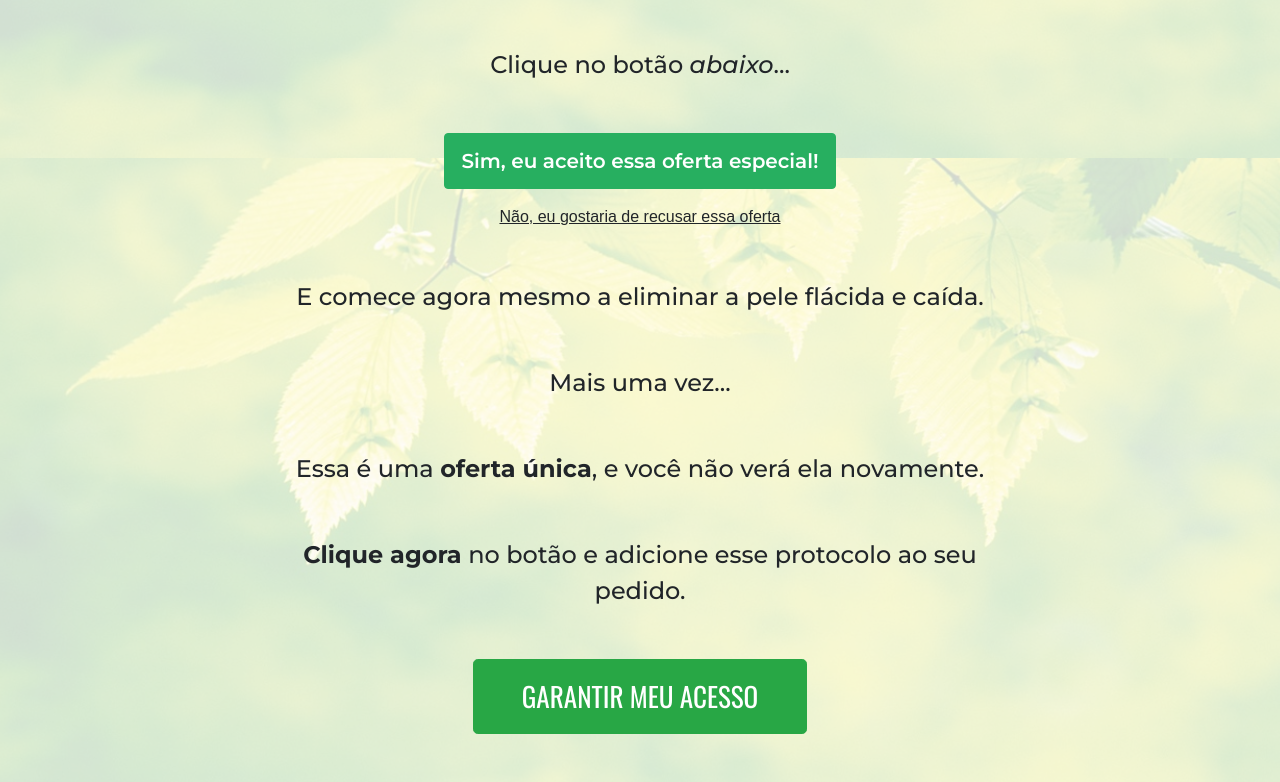
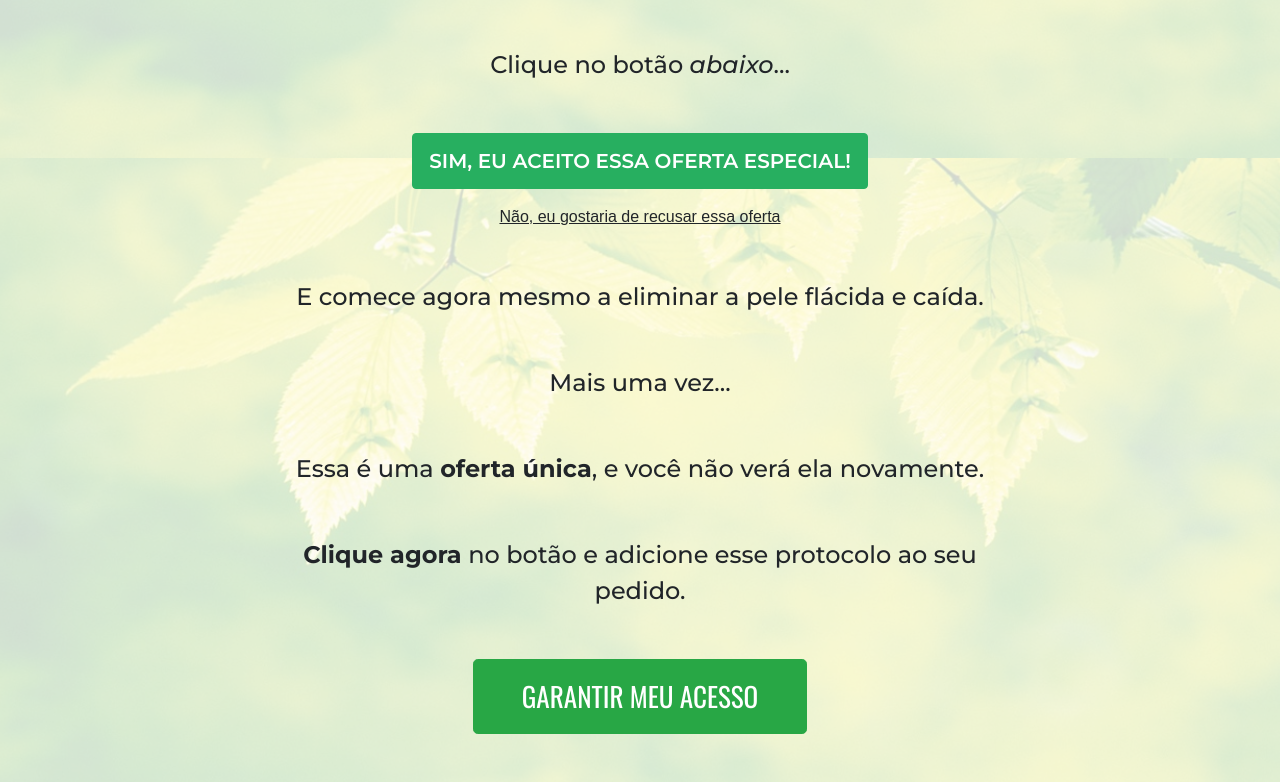
Before and after one commit to galinarussa/resultadosincriveis.online, a plain HTML site: page menos/index.html in a window 1280 px wide. Shown: the part 1442-2224 px from the top of the page. Drawn offline with nearby package versions, Linux system fonts and the light colour scheme.

Commit message:
Update index.html

```diff
--- a/menos/index.html
+++ b/menos/index.html
@@ -70,8 +70,8 @@
 
             <!-- CÓDIGO DA KIWIFY -->
 
-           <div style="text-align:center">
-          <button id="kiwify-upsell-trigger-yVodfpq" style="background-color:#27AF60;padding:12px 16px;cursor:pointer;color:#FFFFFF;font-weight:600;border-radius:4px;border:1px solid #27AF60;font-size:20px;">Sim, eu aceito essa oferta especial!</button>
+<div style="text-align:center">
+          <button id="kiwify-upsell-trigger-yVodfpq" style="background-color:#27AF60;padding:12px 16px;cursor:pointer;color:#FFFFFF;font-weight:600;border-radius:4px;border:1px solid #27AF60;font-size:20px;">SIM, EU ACEITO ESSA OFERTA ESPECIAL!</button>
           <div id="kiwify-upsell-cancel-trigger" style="margin-top:1rem;cursor:pointer;font-size:16px;text-decoration:underline;font-family:sans-serif;">Não, eu gostaria de recusar essa oferta</div>
         </div><script>
             let nextUpsellURL = "";
```
